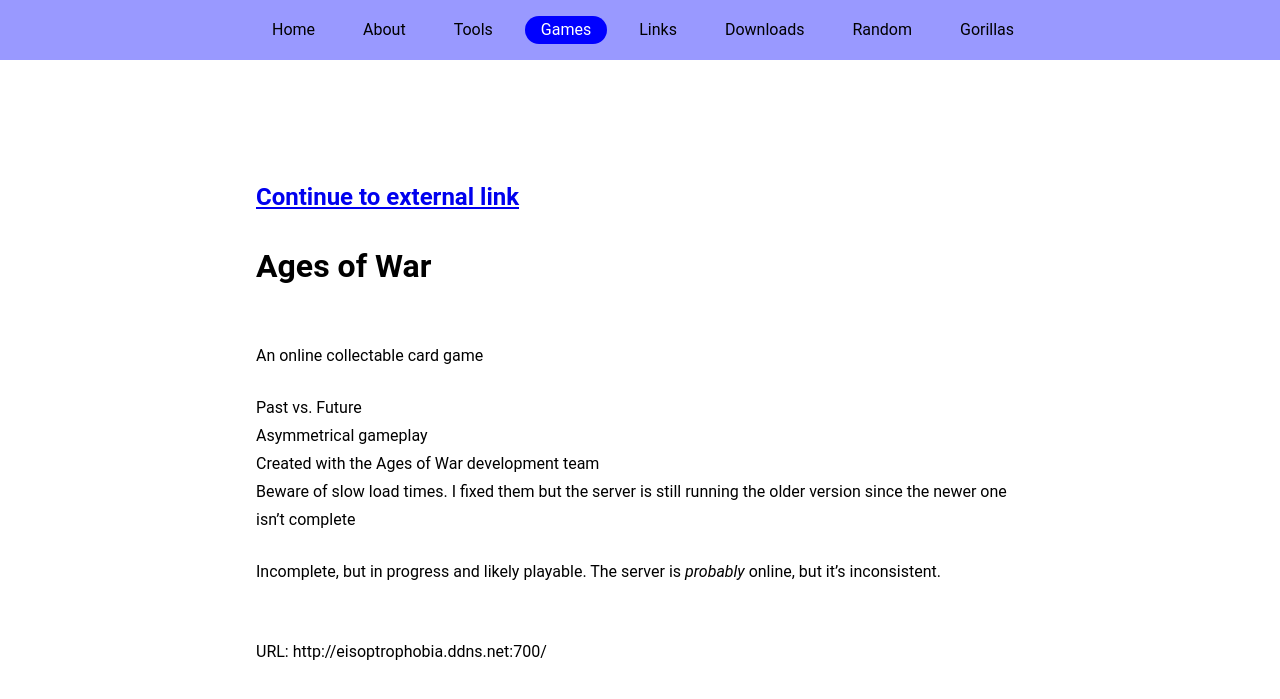
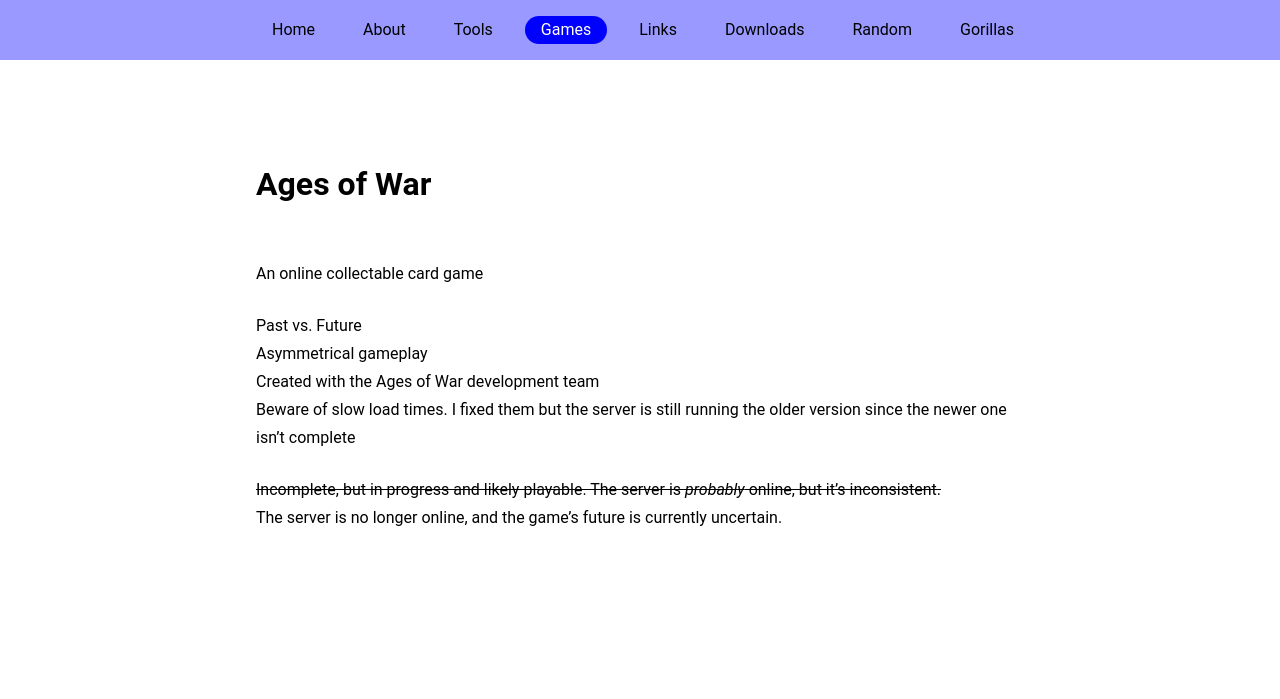
Before and after one commit to eisoptrophobia/eisoptrophobia.github.io, a Jekyll site: the page built from games/ages_of_war/index.md, in a window 1280 px wide. Shown: the top 699 px of the page. Built offline with Jekyll 4.4.1, drawn with Linux system fonts in a browser that asks for light colours; our own code applies the rules of GitHub Pages for plain Markdown files.

Commit message:
Update index.md

```diff
--- a/games/ages_of_war/index.md
+++ b/games/ages_of_war/index.md
@@ -1,6 +1,5 @@
 ---
-layout: link
-href: http://eisoptrophobia.ddns.net:700/
+layout: default
 ---
 
 # Ages of War
@@ -11,4 +10,5 @@ Asymmetrical gameplay\\
 Created with the Ages of War development team\\
 Beware of slow load times. I fixed them but the server is still running the older version since the newer one isn't complete
 
-Incomplete, but in progress and likely playable. The server is *probably* online, but it's inconsistent.
+~~Incomplete, but in progress and likely playable. The server is *probably* online, but it's inconsistent.~~\\
+The server is no longer online, and the game's future is currently uncertain.
```
